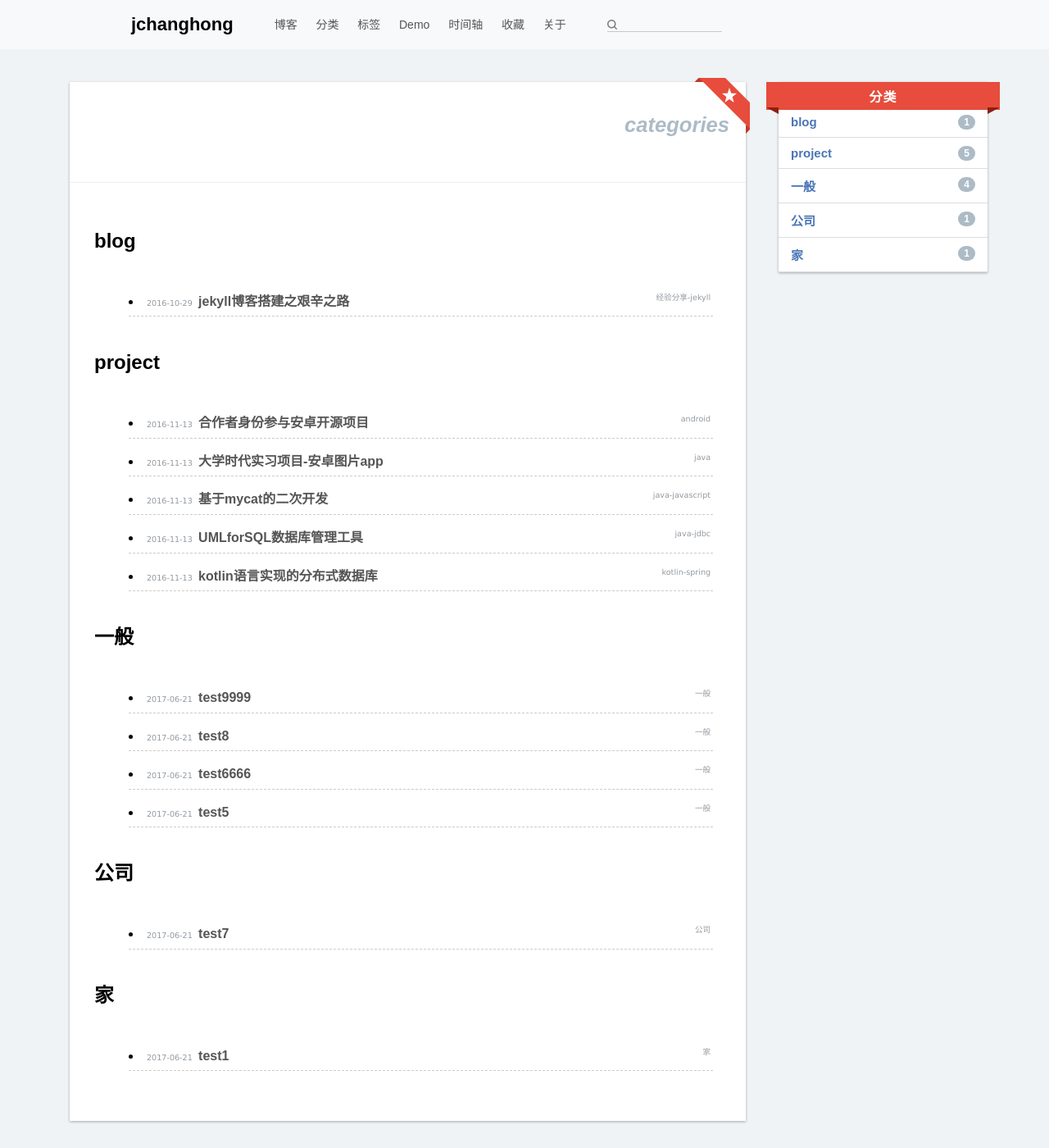
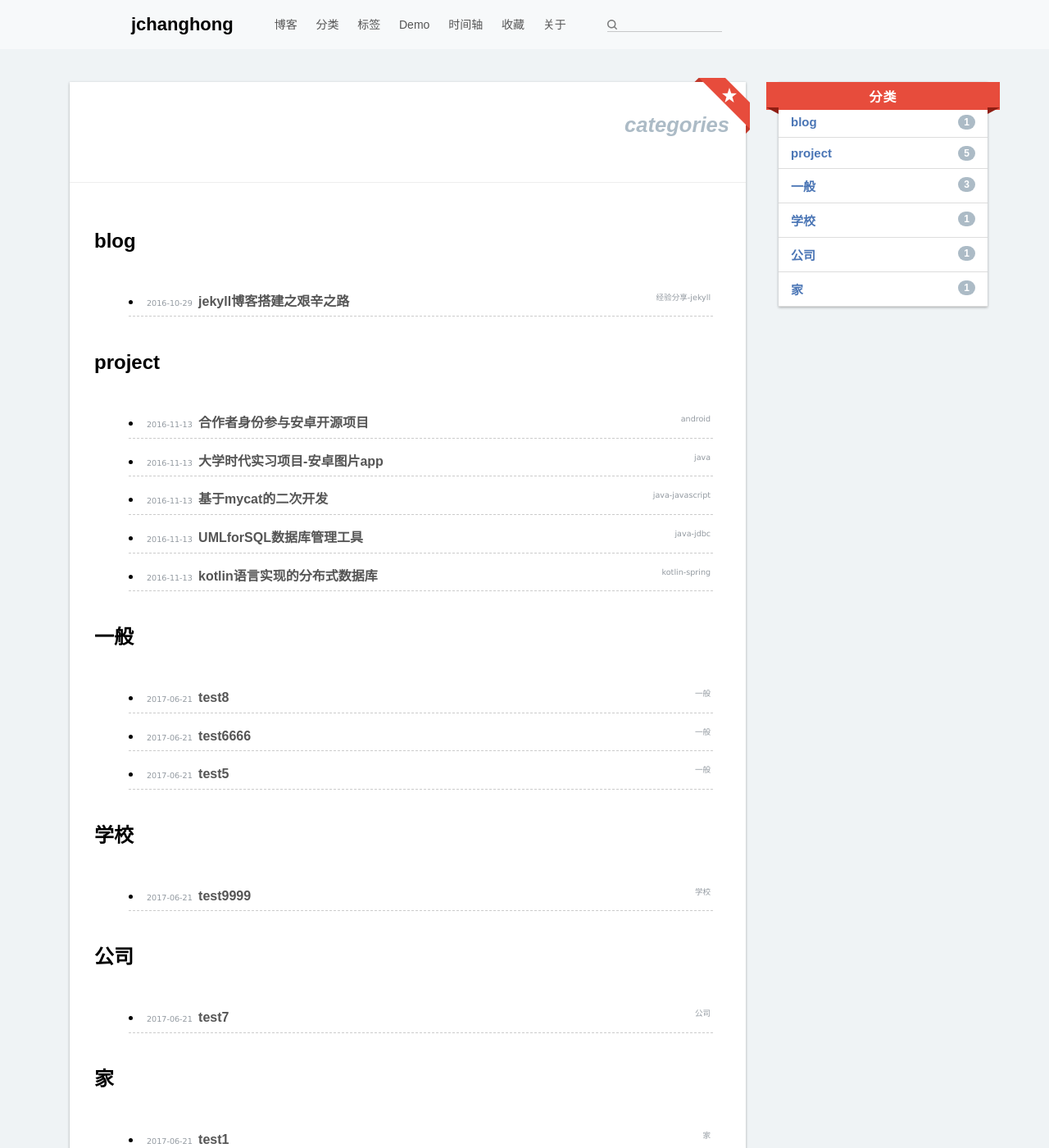
Before and after one commit to jchanghong/jchanghong.github.io, a Jekyll site: the page built from blog/categories.html, in a window 1280 px wide and 1400 px high. Shown: the whole window at 82% size. Built offline with Jekyll 4.4.1, drawn with Linux system fonts in a browser that asks for light colours; comment, search, counter and statistics services are not loaded.

Commit message:
Update/New Post from Jekyll for Android

```diff
--- a/_posts/一般/2017-06-21-test9999.md
+++ b/_posts/一般/2017-06-21-test9999.md
@@ -1,4 +1,4 @@
 ---
-{tags: 一般, layout: post, title: test9999, category: 一般}
+{tags: 学校, layout: post, title: test9999, category: 学校}
 ---
 99999999999999999
```
